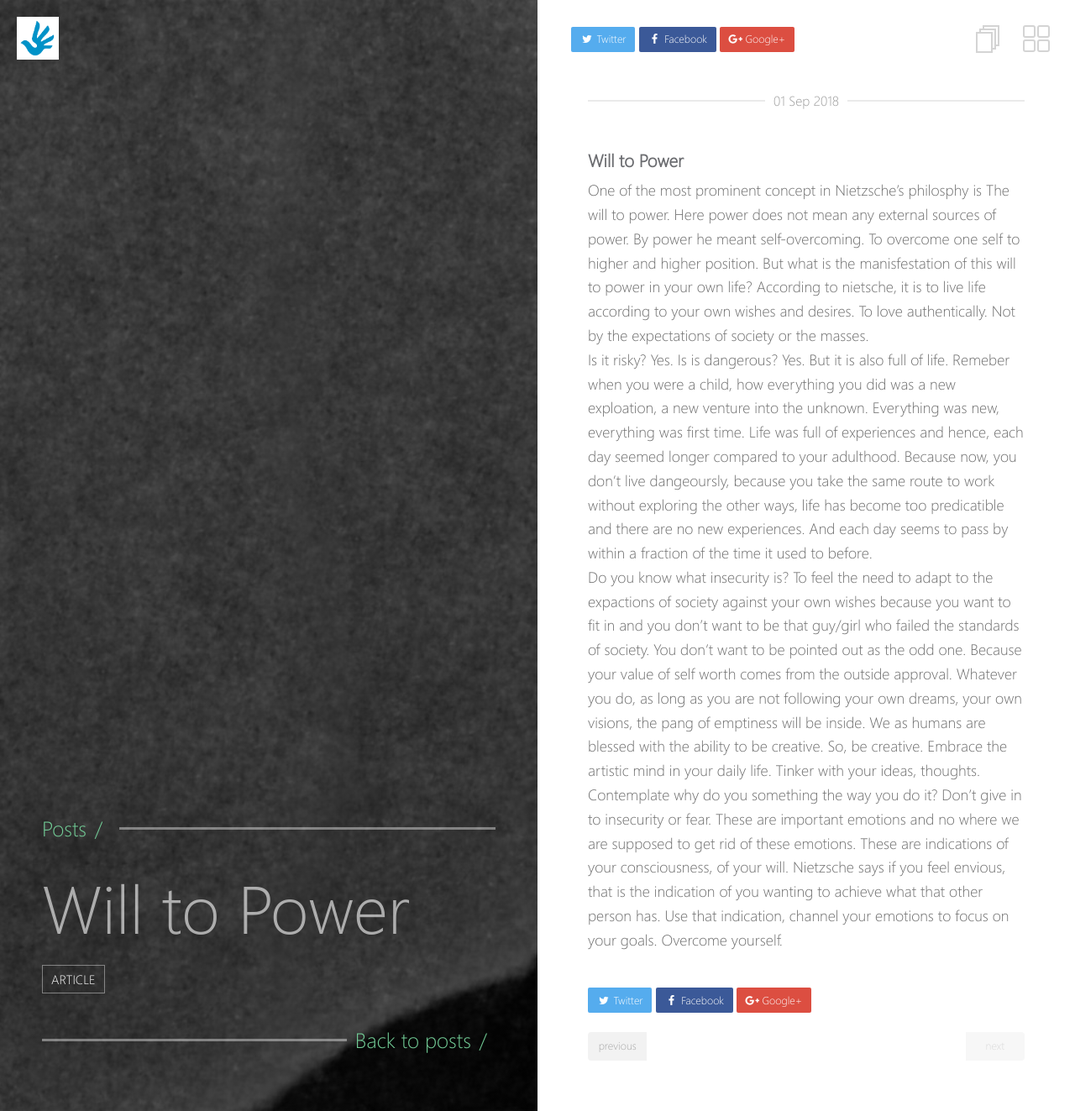
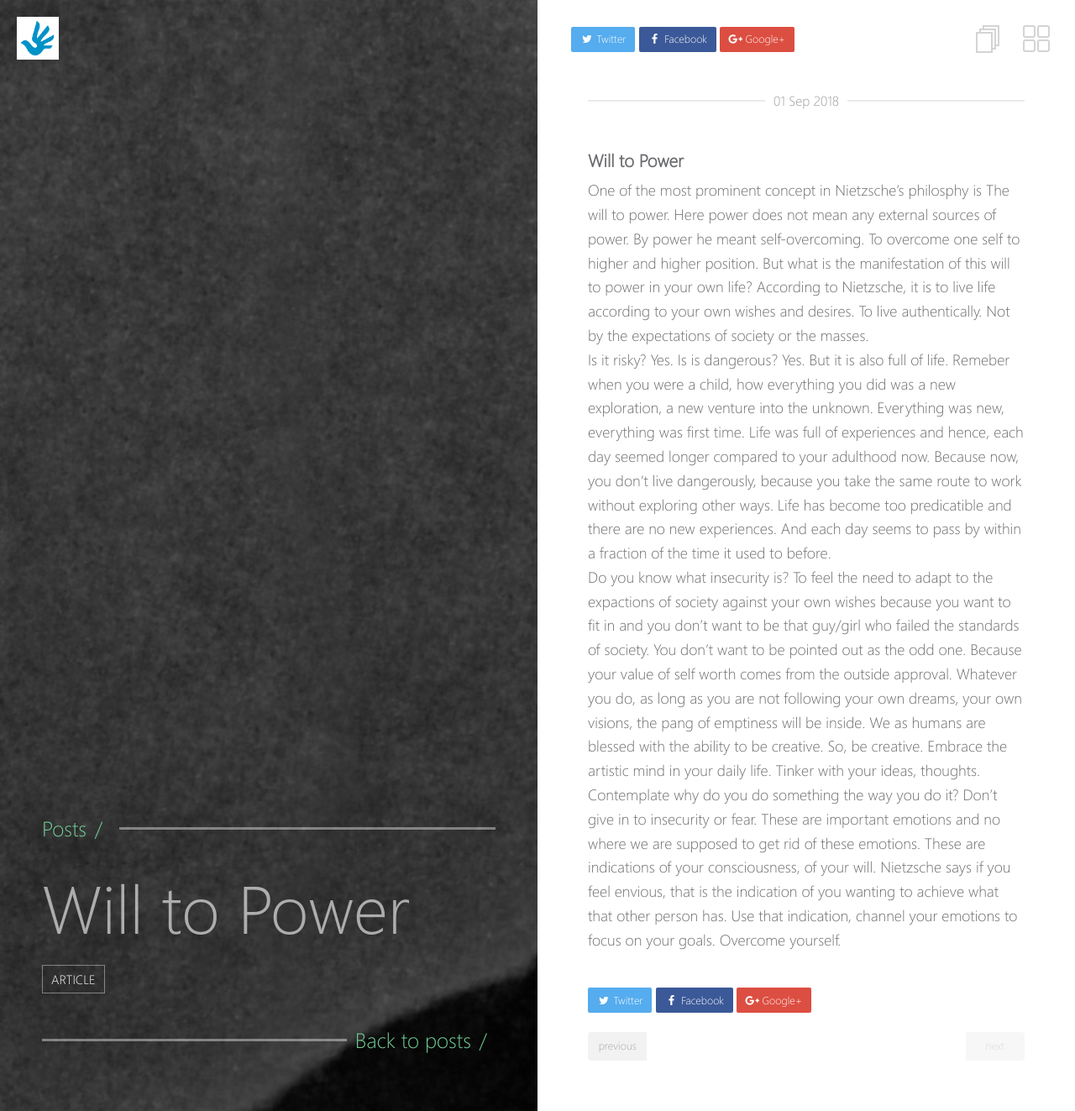
Before and after one commit to maverickamit/blog, a Jekyll site: the page built from _posts/2018-09-01-will_to_power.md, in a window 1280 px wide. Shown: the whole page at 84% size. Built offline with Jekyll 4.4.1, drawn with Linux system fonts in a browser that asks for light colours.

Commit message:
Update 2018-09-01-will_to_power.md

```diff
--- a/_posts/2018-09-01-will_to_power.md
+++ b/_posts/2018-09-01-will_to_power.md
@@ -9,7 +9,7 @@ tags:
 
 ### Will to Power
 
-One of the most prominent concept in Nietzsche's philosphy is The will to power. Here power does not mean any external sources of power. By power he meant self-overcoming. To overcome one self to higher and higher position. But what is the manisfestation of this will to power in your own life? According to nietsche, it is to live life according to your own wishes and desires. To love authentically.  Not by the expectations of society or the masses.
-Is it risky? Yes. Is is dangerous? Yes. But it is also full of life. Remeber when you were a child, how everything you did was a new exploation, a new venture into the unknown. Everything was new, everything was first time. Life was full of experiences and hence, each day seemed longer compared to your adulthood. Because now, you don't live dangeoursly, because you take the same route to work without exploring the other ways, life has become too predicatible and there are no new experiences. And each day seems to pass by within a fraction of the time it used to before.
+One of the most prominent concept in Nietzsche's philosphy is The will to power. Here power does not mean any external sources of power. By power he meant self-overcoming. To overcome one self to higher and higher position. But what is the manifestation of this will to power in your own life? According to Nietzsche, it is to live life according to your own wishes and desires. To live authentically. Not by the expectations of society or the masses.
+Is it risky? Yes. Is is dangerous? Yes. But it is also full of life. Remeber when you were a child, how everything you did was a new exploration, a new venture into the unknown. Everything was new, everything was first time. Life was full of experiences and hence, each day seemed longer compared to your adulthood now. Because now, you don't live dangerously, because you take the same route to work without exploring other ways. Life has become too predicatible and there are no new experiences. And each day seems to pass by within a fraction of the time it used to before.
 Do you know what insecurity is? To feel the need to adapt to the expactions of society against your own wishes because you want to fit in and you don't want to be that guy/girl who failed the standards of society. You don't want to be pointed out as the odd one. Because your value of self worth comes from the outside approval.
-Whatever you do, as long as you are not following your own dreams, your own visions, the pang of emptiness will be inside. We as humans are blessed with the ability to be creative. So, be creative. Embrace the artistic mind in your daily life. Tinker with your ideas, thoughts. Contemplate why do you something the way you do it? Don't give in to insecurity or fear. These are important emotions and no where we are supposed to get rid of these emotions. These are indications of your consciousness, of your will. Nietzsche says if you feel envious, that is the indication of you wanting to achieve what that other person has. Use that indication, channel your emotions to focus on your goals. Overcome yourself.
+Whatever you do, as long as you are not following your own dreams, your own visions, the pang of emptiness will be inside. We as humans are blessed with the ability to be creative. So, be creative. Embrace the artistic mind in your daily life. Tinker with your ideas, thoughts. Contemplate why do you do something the way you do it? Don't give in to insecurity or fear. These are important emotions and no where we are supposed to get rid of these emotions. These are indications of your consciousness, of your will. Nietzsche says if you feel envious, that is the indication of you wanting to achieve what that other person has. Use that indication, channel your emotions to focus on your goals. Overcome yourself.
```
